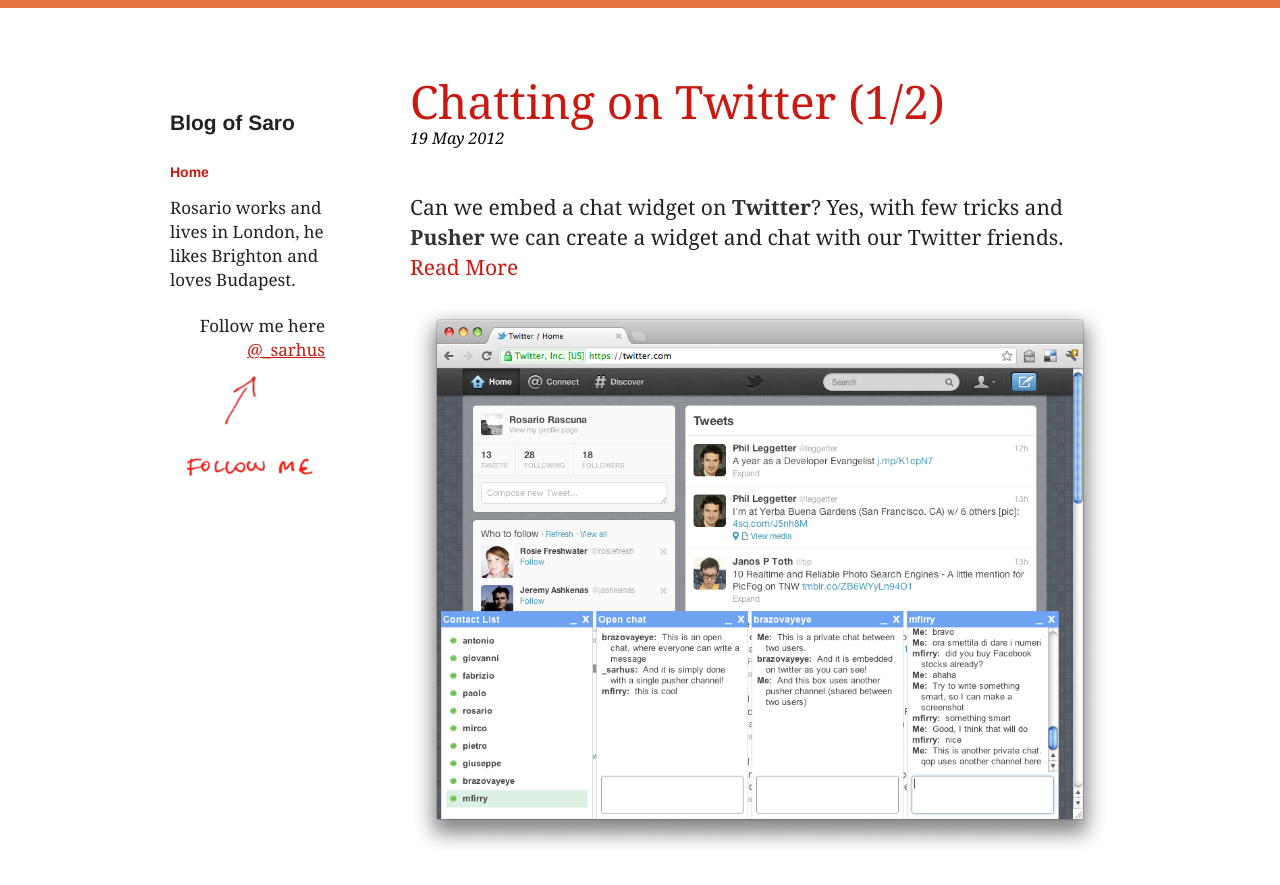
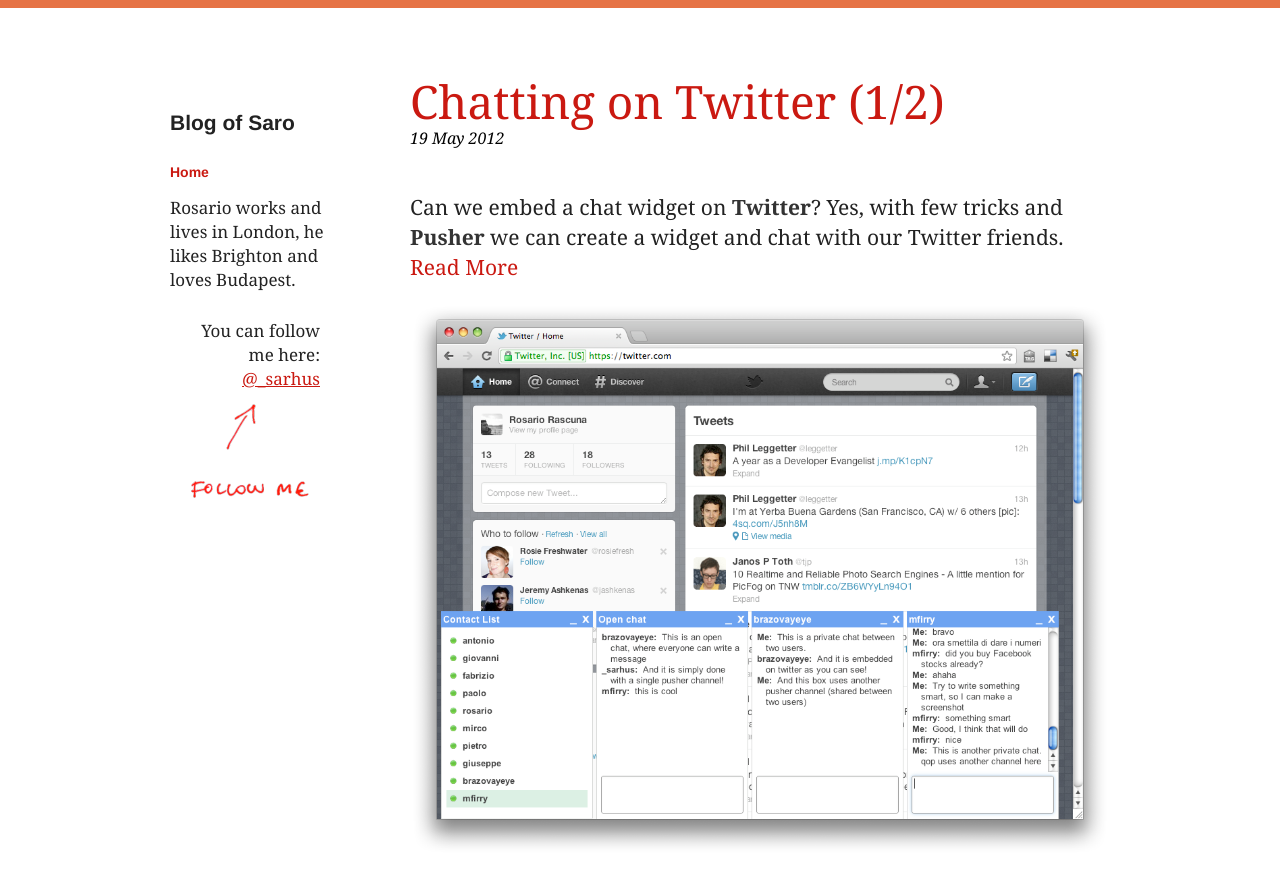
Before and after one commit to rosario/rosario.github.com, a Jekyll site: the page built from index.html, in a window 1280 px wide. Shown: the top 885 px of the page. Built offline with Jekyll 4.4.1, drawn with Linux system fonts in a browser that asks for light colours; nearby versions of some CDN libraries.

Commit message:
small change to follow me

```diff
--- a/_layouts/default.html
+++ b/_layouts/default.html
@@ -44,7 +44,7 @@
  					<li><a href="/">Home</a></li>
 					<!-- li><a href="/archive">Archive</a></li> -->
 					<h5> Rosario works and lives in London, he likes Brighton and loves Budapest. </h5>
-					<h5 class="followme"> Follow me here
+					<h5 class="followme">You can follow me here:
 						<a href="https://twitter.com/_sarhus">@_sarhus</a>
 						<img src="/images/followme.png"/>
 					</h5>
--- a/stylesheets/main.css
+++ b/stylesheets/main.css
@@ -93,7 +93,7 @@
 
 h5.followme {
   margin-top:1em;
-  padding:5px;
+  padding:10px;
   text-align:right;
 }
 
```
Also changed, not shown: 5 other files.
